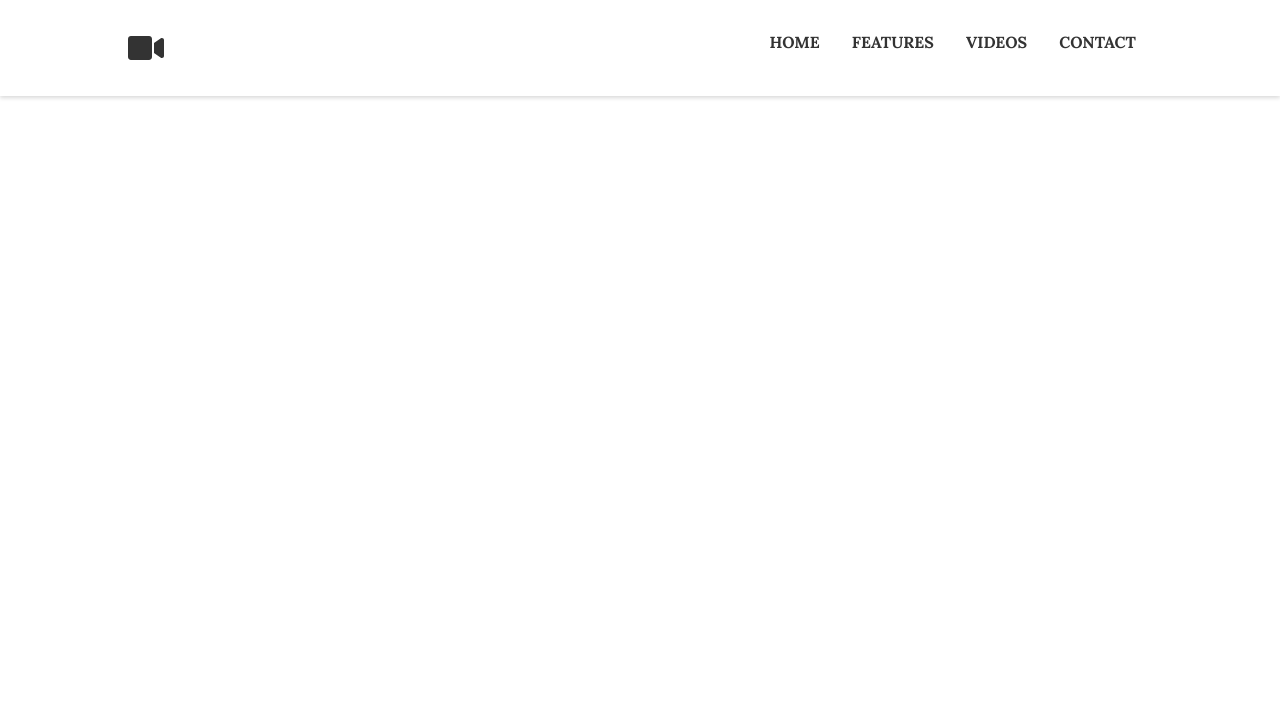
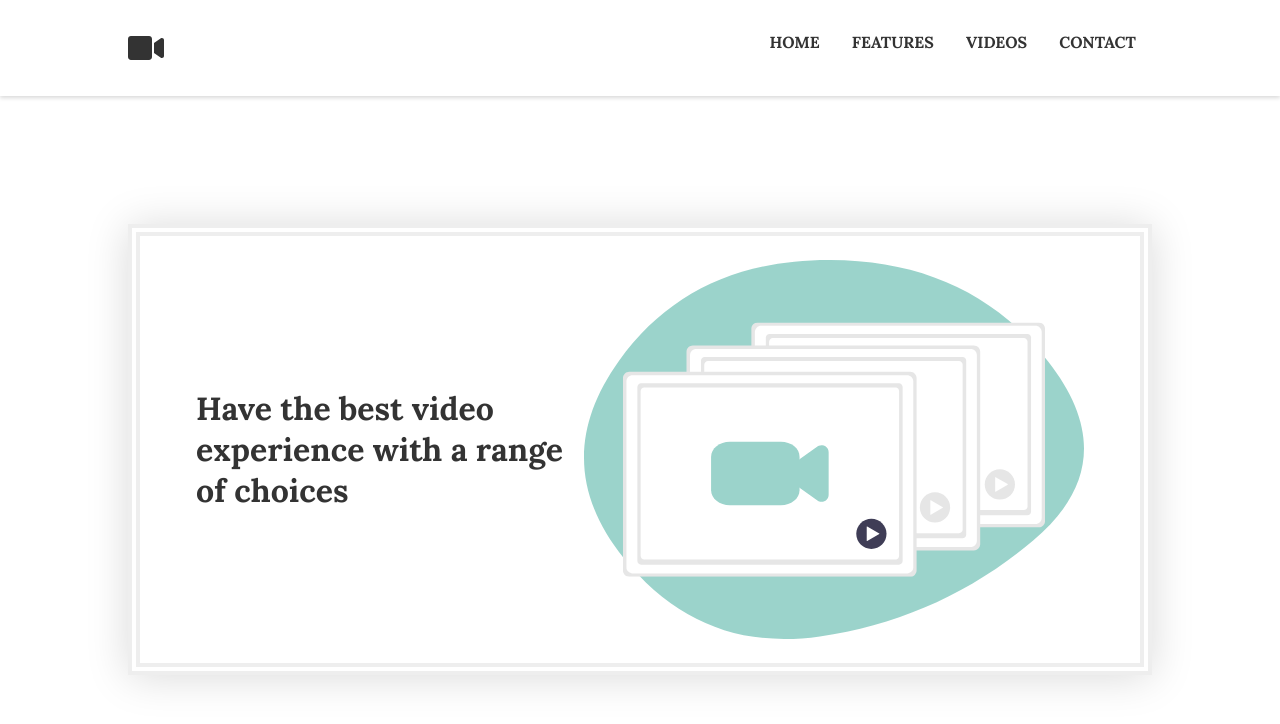
Before and after one commit to nehabharati/video-grid, a React (Create React App) app: page / in a window 1280 px wide. Shown: the top 724 px of the page. Built offline with nearby package versions, Linux system fonts and the light colour scheme.

Commit message:
video grid app done

```diff
--- a/src/App.js
+++ b/src/App.js
@@ -12,9 +12,9 @@ function App() {
     <Router>
       <Navbar />
       <Switch>
-        <Route path="/home" exact render={() => {
+        <Route path="/" exact render={() => {
           return (
-            <Redirect to="/home" />
+            <Redirect to="/" />
           )
         }} component={Home} />
       </Switch>
```
